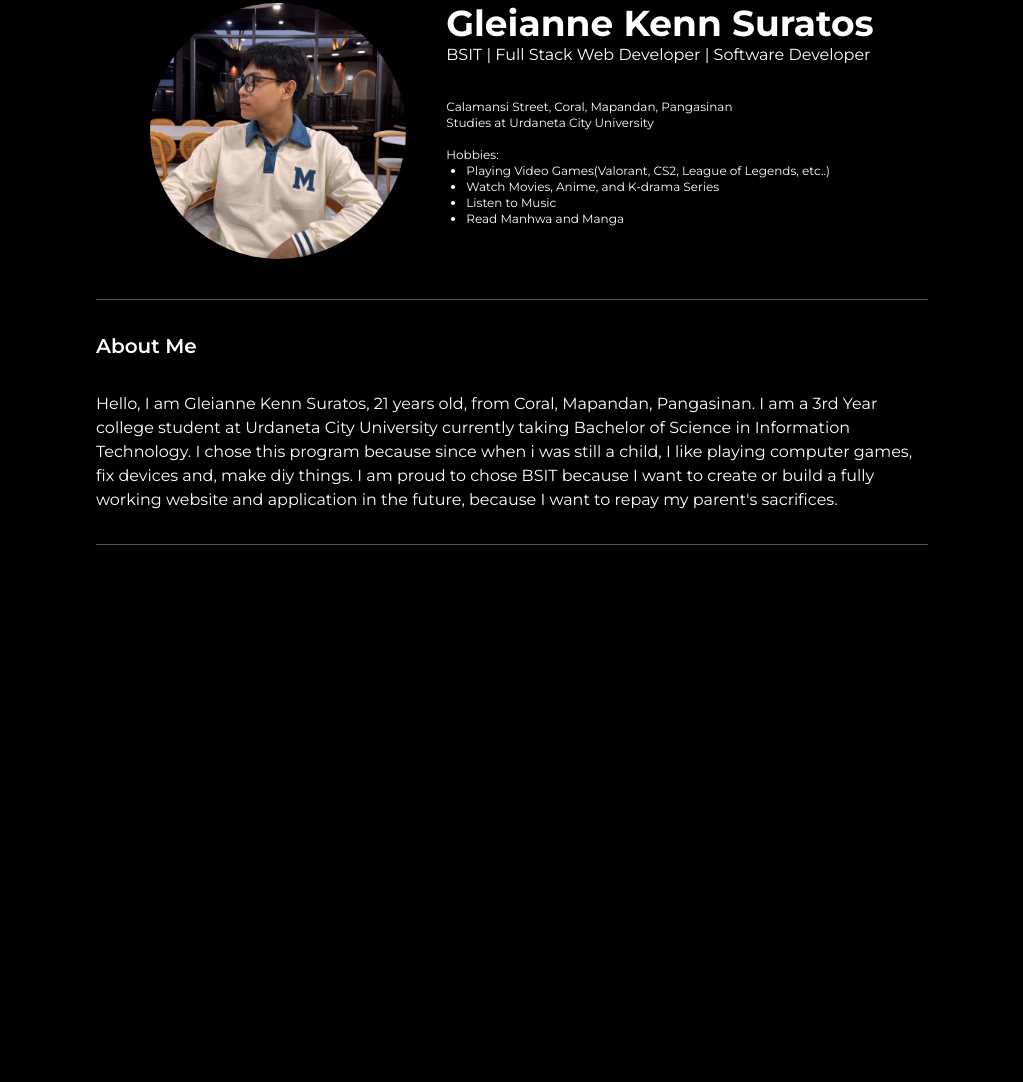
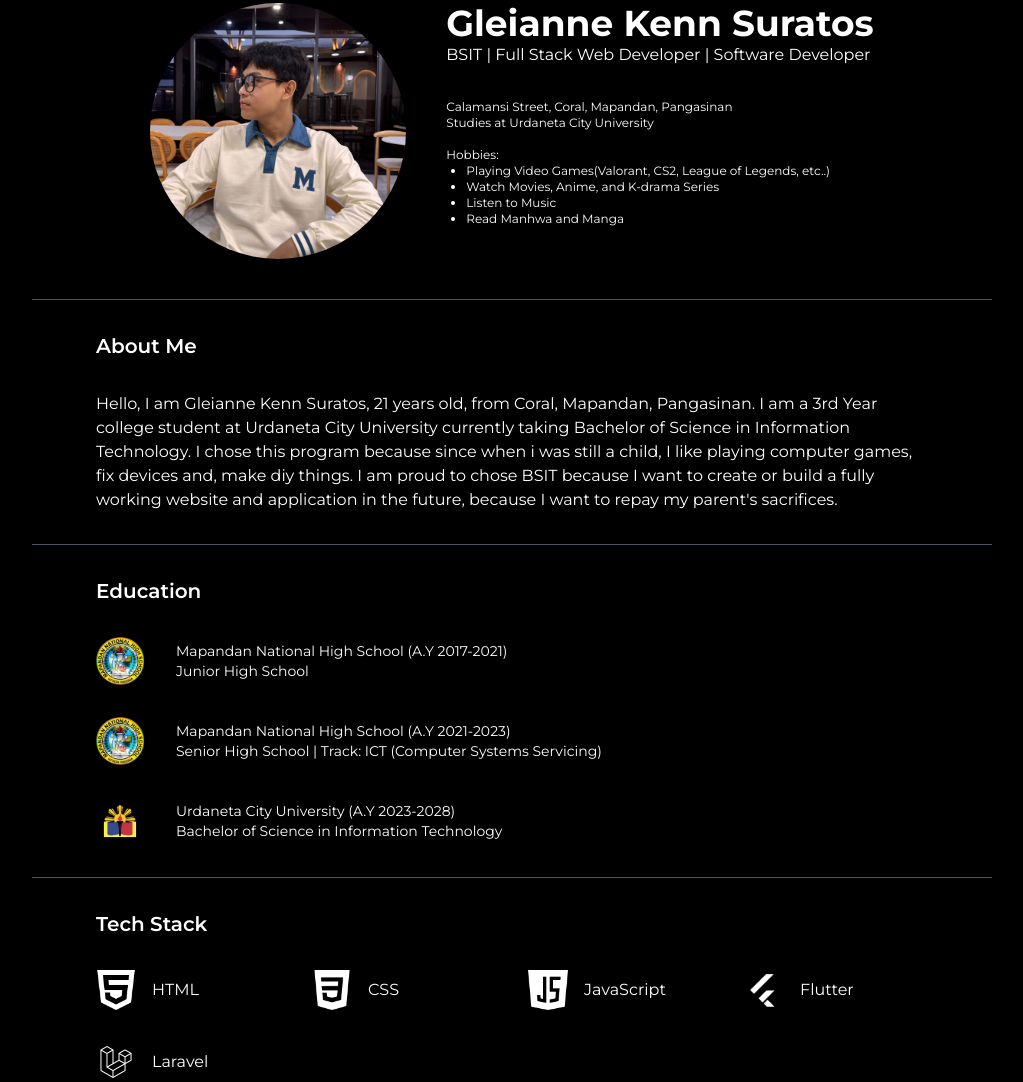
Before and after one commit to iKenn17/Personal_Portfolio, a website: page view/index.html in a window 1280 px wide. Shown: the part 99-1181 px from the top of the page, without its empty margins (128-1151 px from the left). Before the commit the page ends 800 px from the top, so only its background shows below. Drawn offline with Linux system fonts and the light colour scheme.

Commit message:
some progress

```diff
--- a/view/index.html
+++ b/view/index.html
@@ -42,7 +42,7 @@
         </div>
     </section>
 
-    <hr class="w-[65%] mx-auto border-gray-600">
+    <hr class="w-[75%] mx-auto border-gray-600">
 
     <section class="w-[65%] mx-auto">
         <div class="flex flex-col gap-8 my-8">
@@ -55,10 +55,67 @@
         </div>
     </section>
 
-    <hr class="w-[65%] mx-auto border-gray-600">
+    <hr class="w-[75%] mx-auto border-gray-600">
 
     <section class="w-[65%] mx-auto">
+        <div class="flex my-8" >
+            <h1 class="text-xl font-semibold text-white">Education</h1>
+        </div>
 
+        <div class="flex flex-col gap-8 my-8">
+            <div class="flex flex-row gap-8 items-center">
+                <img src="../assets/mnhs-logo.png" alt="MNHS Logo" class="w-12 h-12">
+                <p class="text-white text-sm">
+                    Mapandan National High School (A.Y 2017-2021) <br>
+                    Junior High School<br>
+                </p>
+            </div>
+            <div class="flex flex-row gap-8 items-center">
+                <img src="../assets/mnhs-logo.png" alt="MNHS Logo" class="w-12 h-12">
+                <p class="text-white text-sm">
+                    Mapandan National High School (A.Y 2021-2023) <br>
+                    Senior High School | Track: ICT (Computer Systems Servicing)<br>
+                </p>
+            </div>
+            <div class="flex flex-row gap-8 items-center">
+                <img src="../assets/ucu-logo.png" alt="MNHS Logo" class="w-12 h-12">
+                <p class="text-white text-sm">
+                    Urdaneta City University (A.Y 2023-2028) <br>
+                    Bachelor of Science in Information Technology<br>
+                </p>
+            </div>
+        </div>
+    </section>
+
+    <hr class="w-[75%] mx-auto border-gray-600">
+
+    <section class="w-[65%] mx-auto">
+        <div class="flex my-8">
+            <h1 class="text-xl font-semibold text-white">Tech Stack</h1>
+        </div>
+
+        <div class="grid grid-cols-4 gap-8">
+            <div class="flex flex-row gap-4 items-center">
+                <img src="../assets/html.png" alt="html logo" class="w-10 h-10">
+                <p class="text-white">HTML</p>
+            </div>
+            <div class="flex flex-row gap-4 items-center">
+                <img src="../assets/css.png" alt="html logo" class="w-10 h-10">
+                <p class="text-white">CSS</p>
+            </div>
+            <div class="flex flex-row gap-4 items-center">
+                <img src="../assets/java-script.png" alt="html logo" class="w-10 h-10">
+                <p class="text-white">JavaScript</p>
+            </div>
+            <div class="flex flex-row gap-4 items-center">
+                <img src="../assets/fluuter2.png" alt="html logo" class="w-10 h-10">
+                <p class="text-white">Flutter</p>
+            </div>
+            <div class="flex flex-row gap-4 items-center">
+                <img src="../assets/laravel-brands-solid.png" alt="html logo" class="w-10 h-10">
+                <p class="text-white">Laravel</p>
+            </div>
+        </div>
     </section>
 
 
```
Also changed, not shown: assets/css.png (added), assets/flutter.png (added), assets/fluuter2.png (added), assets/html.png (added), assets/java-script.png (added), assets/laravel-brands-solid.png (added), assets/mnhs-logo.png (added), assets/ucu-logo.png (added), src/output.css.
